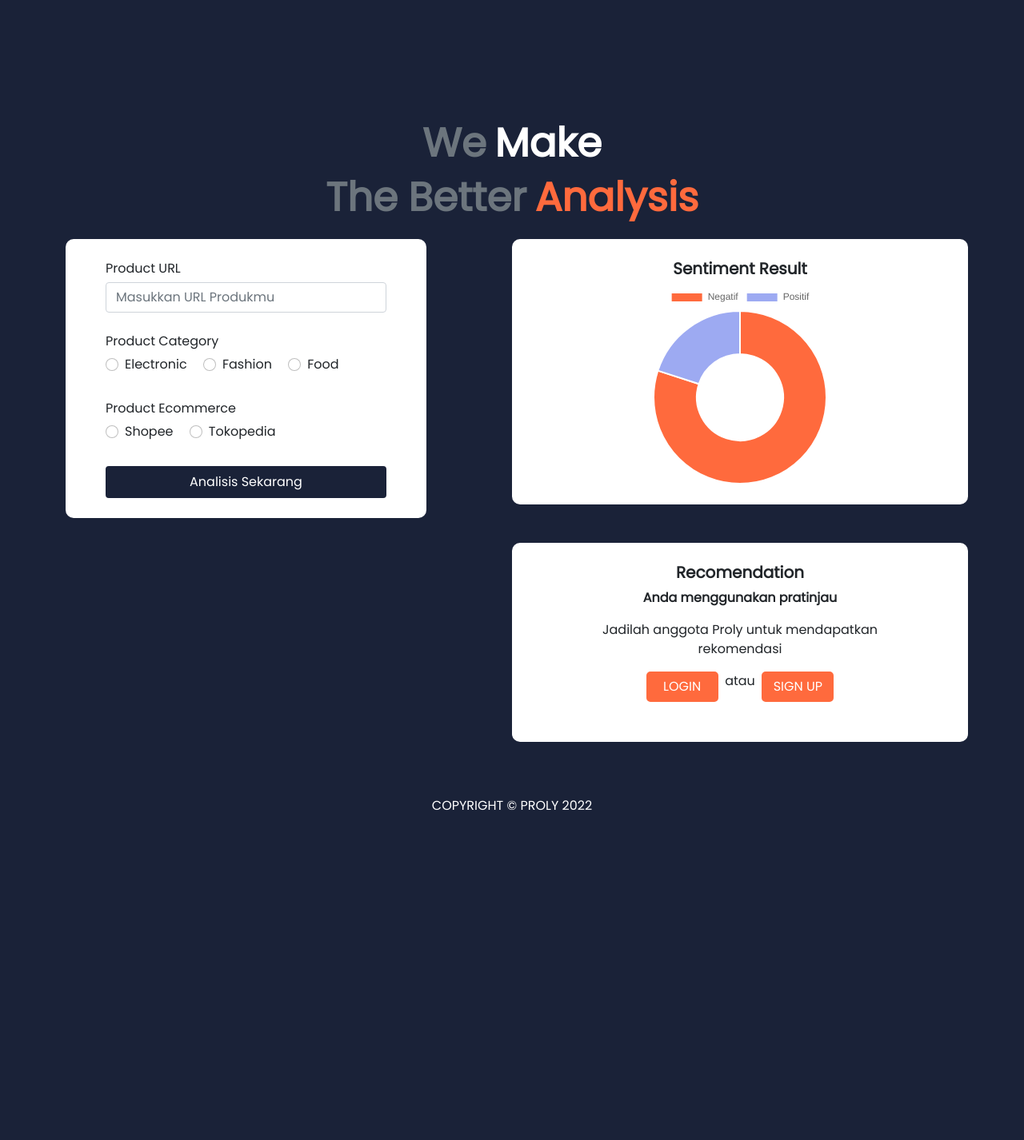
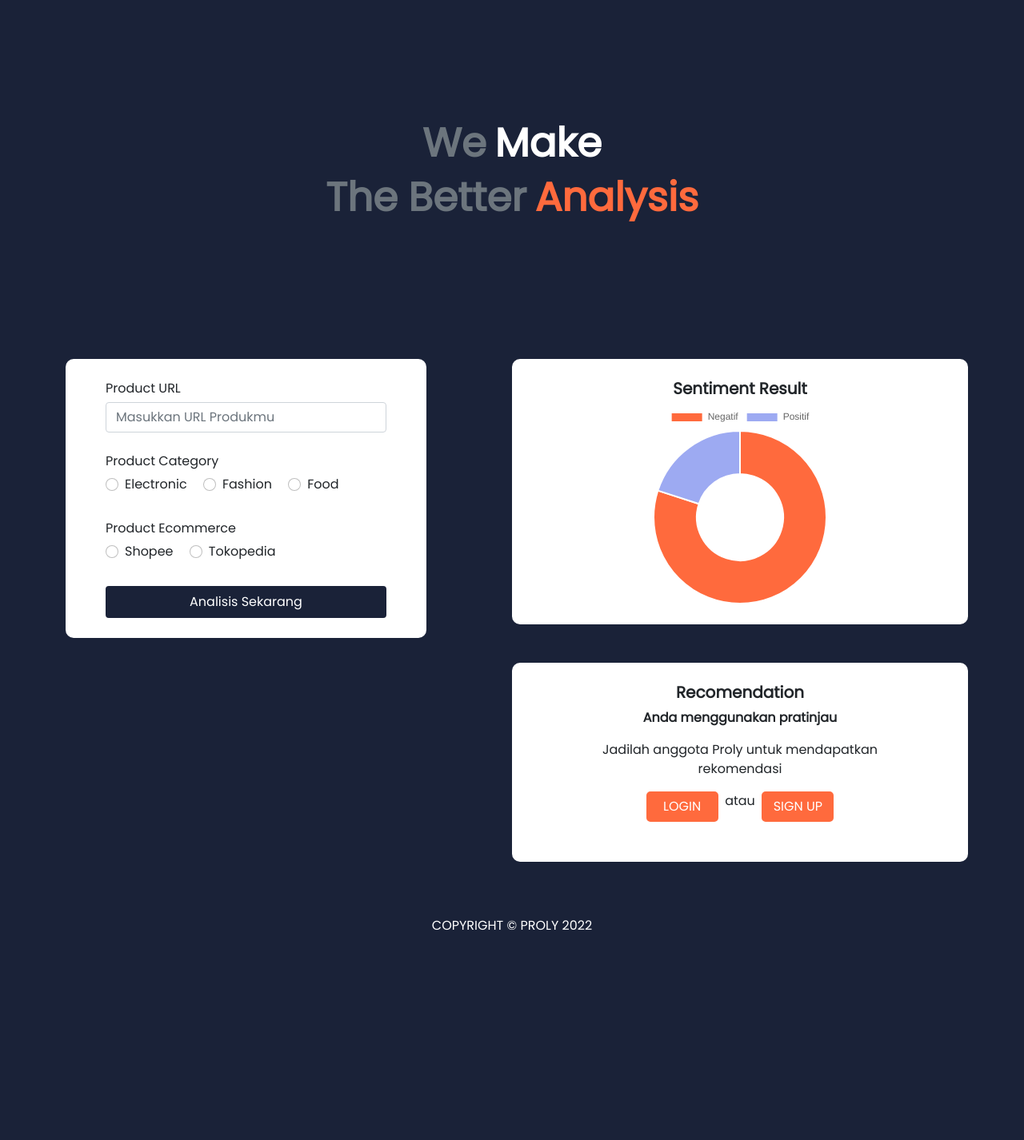
Before and after one commit to taqiyyaghazi/proly-app, a Flask app: page /analysis in a window 1280 px wide. Shown: the part 96-1522 px from the top of the page at 80% size. Before the commit the page ends 1110 px from the top, so only its background shows below. Run offline with Flask 2, Linux system fonts and the light colour scheme; some libraries are stand-ins or nearby versions.

Commit message:
Fixing Jumbotron

```diff
--- a/website/static/style/content.css
+++ b/website/static/style/content.css
@@ -15,6 +15,10 @@
 
 .content {
   background-color: var(--primary-color);
+}
+
+.container-fluid {
+  min-height: 300px;
 }
 
 .text-primary {
@@ -75,6 +79,7 @@ form label {
 .jumbotron {
   height: 300px;
   padding: 150px 0px;
+  margin-bottom: 150px;
 }
 
 .home-content {
```
